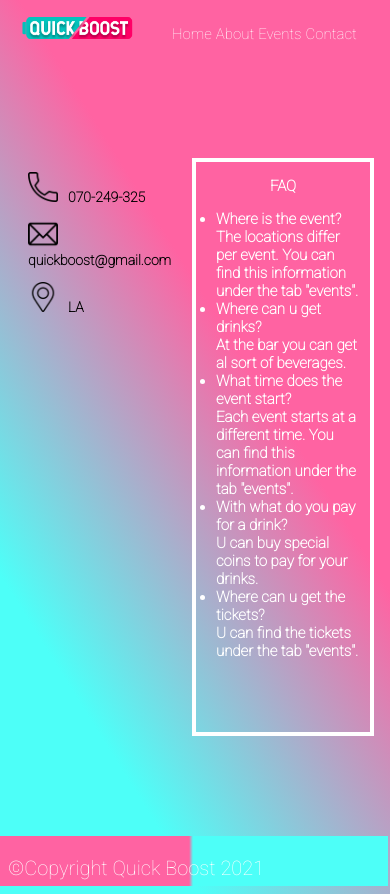
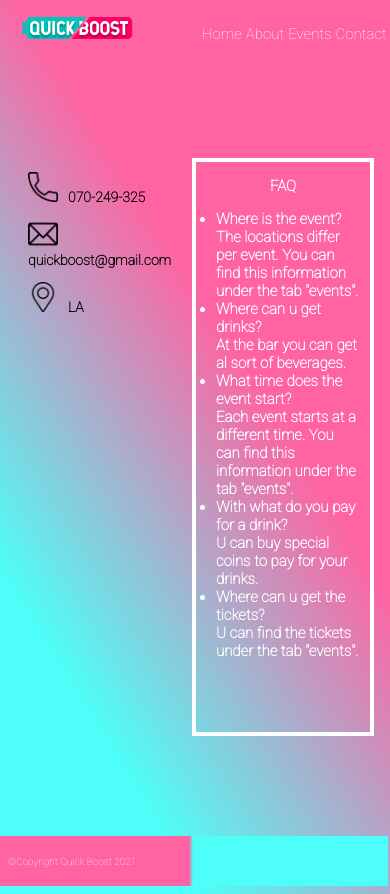
Before and after one commit to lo0e-swd4/ALA3-2-quick-boost, a PHP site: page /contact.php in a window 390 px wide. Run offline with PHP 8.4, Linux system fonts and the light colour scheme.

Commit message:
Update contact.css

```diff
--- a/css/contact.css
+++ b/css/contact.css
@@ -185,7 +185,7 @@
         font-size: 23px;
         font-weight: bolder;
         margin-left: 30px;
-        margin-bottom: 100px;
+        margin-bottom: 190px;
         margin-right: 20px;
     }
 
@@ -225,7 +225,7 @@
 
     .footer-text{
         margin-left: 10px;
-        font-size: 20px;
+        font-size: 10px;
         margin-top: 20px;
 
     }
@@ -240,7 +240,7 @@
     }
 
     nav{
-        margin-left: 20px;
+        margin-left: 50px;
     }
 
     #menu{
```
